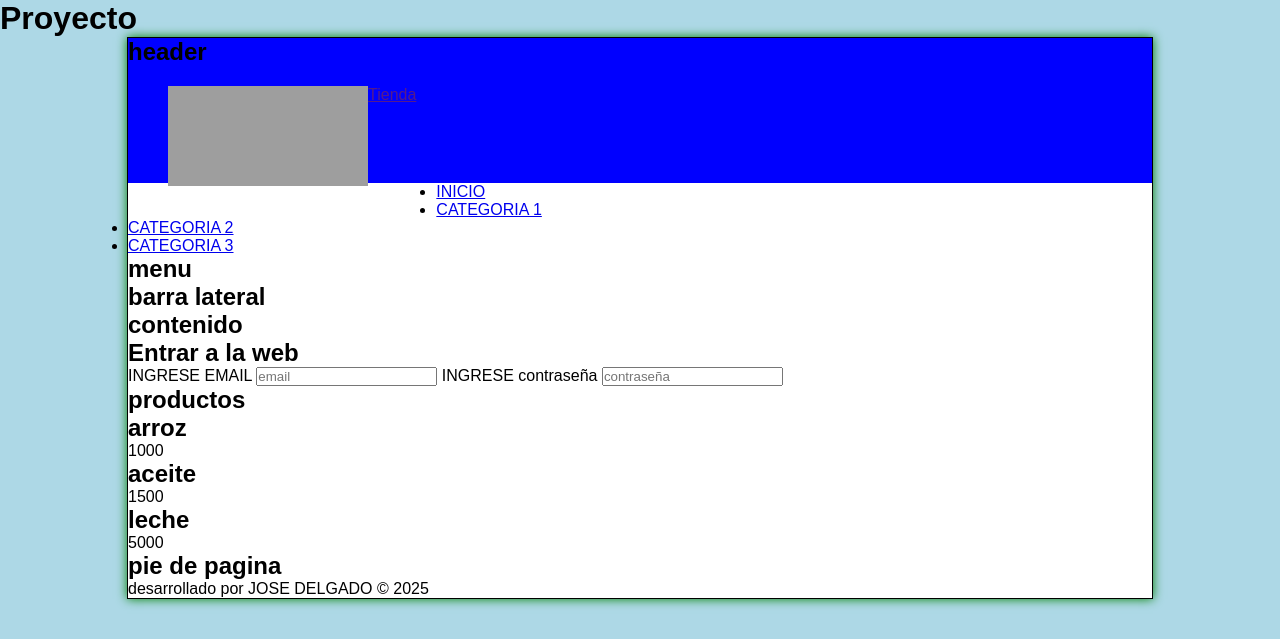
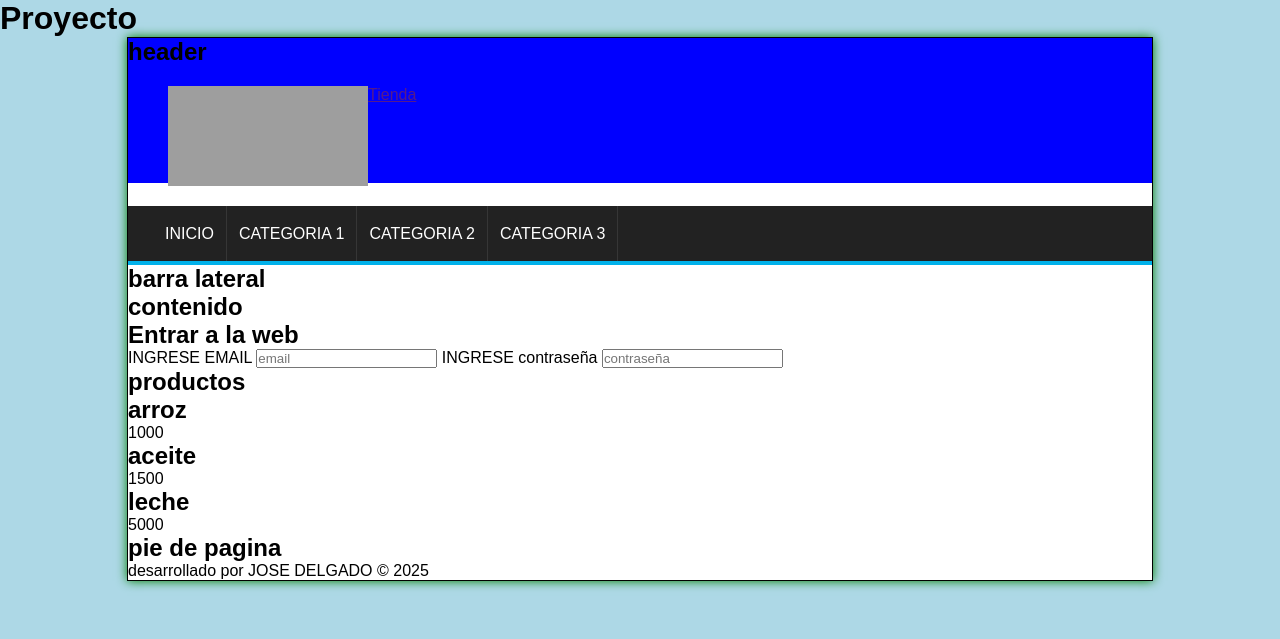
Before and after one commit to JoseDelgado123353464/html2, a PHP site: page / in a window 1280 px wide. Shown: the top 639 px of the page. Run offline with PHP 8.4, Linux system fonts and the light colour scheme; grey boxes are pictures that could not be loaded.

Commit message:
actualizacion del css del menu

```diff
--- a/css/estilos.css
+++ b/css/estilos.css
@@ -41,3 +41,37 @@ etiqueda de class = .
 body{
     background-color: lightblue;
 }
+
+#menu{
+clear: both;
+background-color: #222;
+color: white;
+border-bottom: 4px solid #01b1ea;
+height: 55px;
+}
+
+#menu ul{
+    list-style: none;
+    text-decoration: none;
+    margin: 0px auto;
+    margin-left: 25px;
+}
+#menu ul li{
+
+    float: left;
+    border-right: 1px solid #363636;
+    line-height: 55px;
+
+}
+#menu a{
+    display: block;
+    color: white;
+    text-decoration: none;
+    padding-left: 12px;
+    padding-right: 12px;
+    transition: all 300ms;
+}
+
+#menu a:hover{
+    background-color: #01b1ea;
+}
--- a/index.html
+++ b/index.html
@@ -26,7 +26,7 @@
                 <li><a href="#">CATEGORIA 2</a></li>
                 <li><a href="#">CATEGORIA 3</a></li>
             </ul>
-        <h2>menu</h2>
+
         </nav>
         <div id="content">
             <h2>barra lateral</h2>
```
